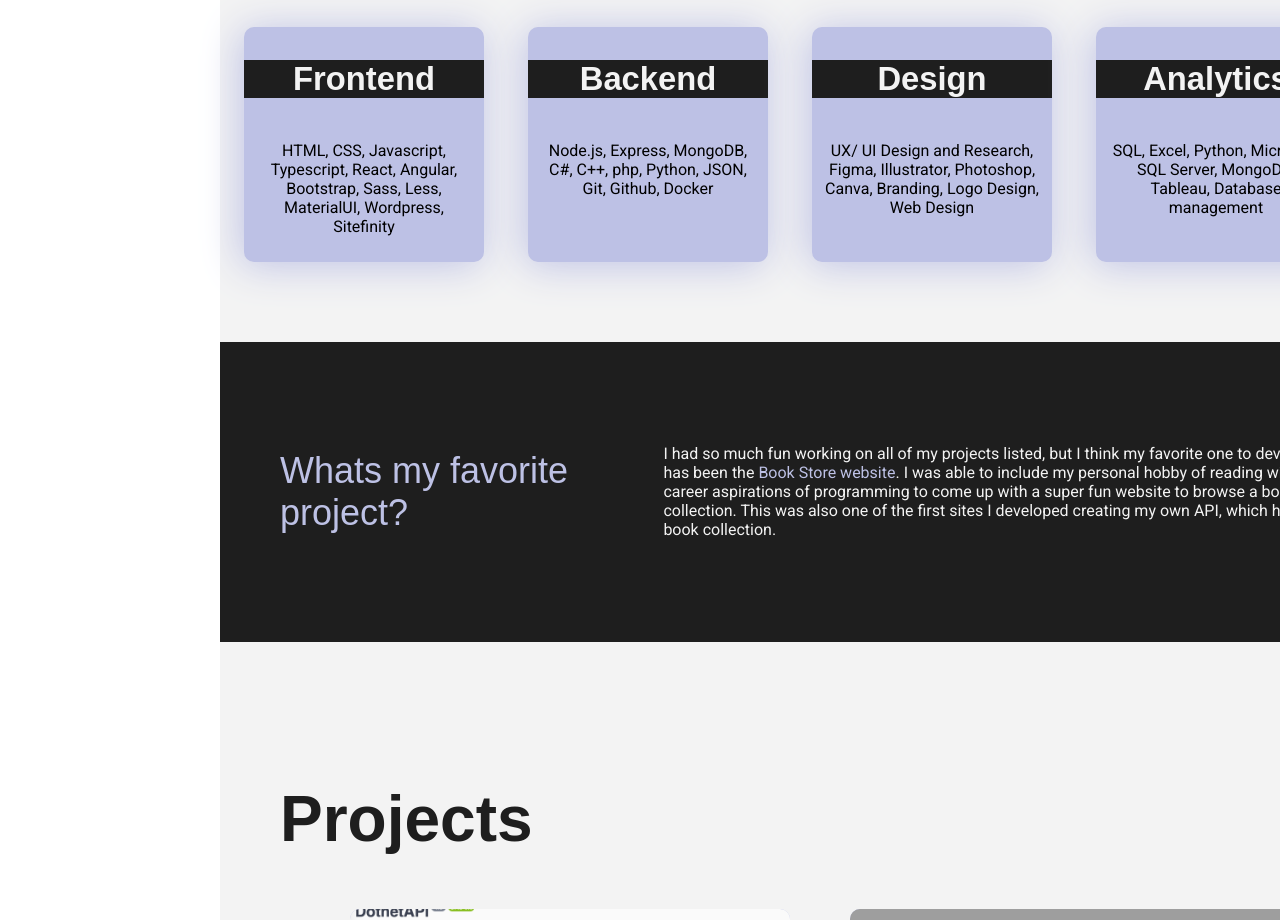
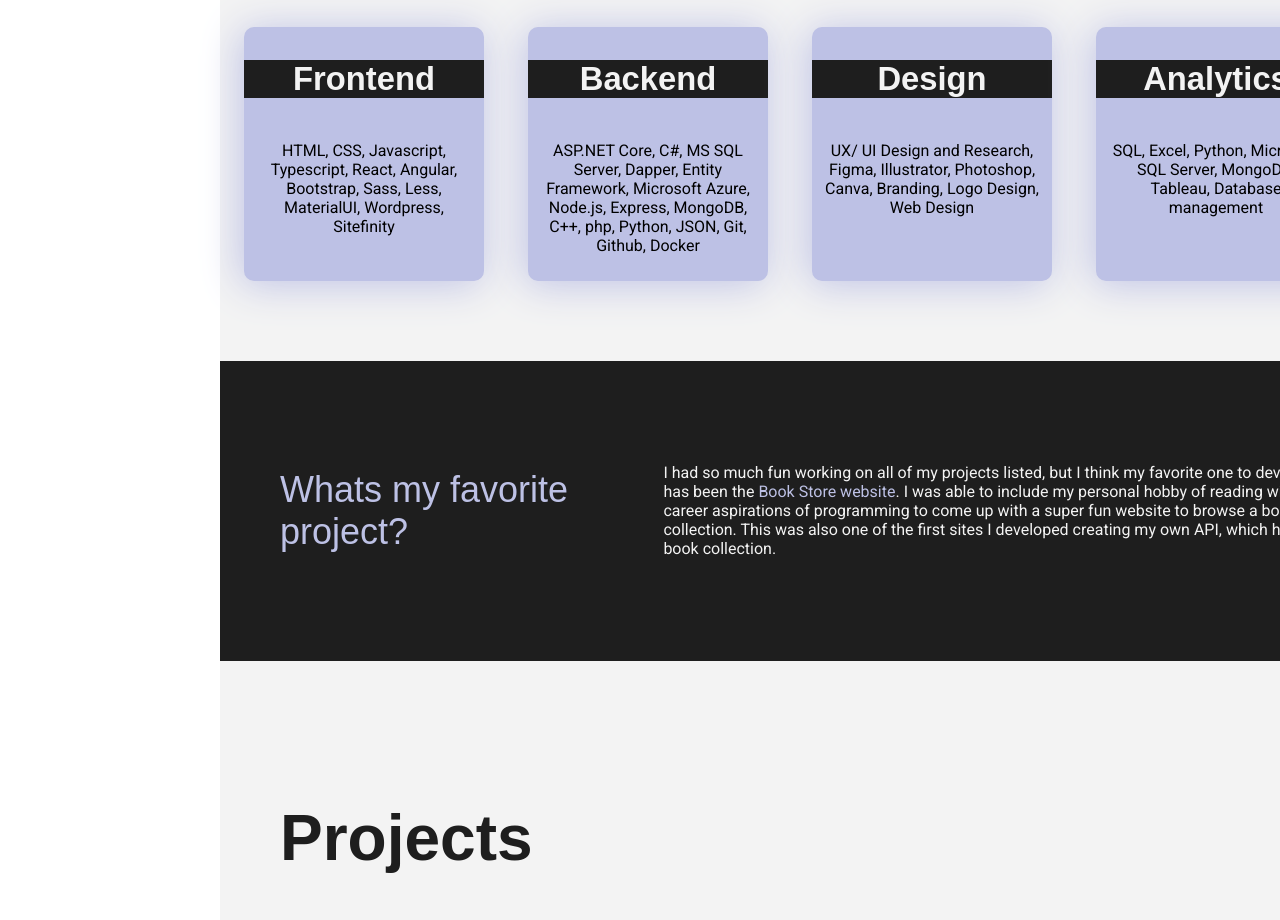
Before and after one commit to Stephanie01011011/portfolio2024, a React (Create React App) app: page / in a window 1280 px wide. Shown: the part 1020-1940 px from the top of the page. Built offline with nearby package versions, Linux system fonts and the light colour scheme; grey boxes are pictures that could not be loaded; a web font is replaced by a local one.

Commit message:
Add new skills

```diff
--- a/src/components/Skills.tsx
+++ b/src/components/Skills.tsx
@@ -16,7 +16,7 @@ function Skills() {
     <h3 id='skill-title'>Backend</h3>
     </div>
   <div className="card-body">
-    <p className="card-text">Node.js, Express, MongoDB, C#, C++, php, Python, JSON, Git, Github, Docker</p>
+    <p className="card-text">ASP.NET Core, C#, MS SQL Server, Dapper, Entity Framework, Microsoft Azure, Node.js, Express, MongoDB, C++, php, Python, JSON, Git, Github, Docker</p>
   </div>
 </div>
       <div className="card" style={{width: "240px"}}>
--- a/src/projects.ts
+++ b/src/projects.ts
@@ -7,7 +7,7 @@ interface Project {
 }
 
 
-let projects: Project[] = [{image: "./Assets/Images/dotnet.png", title: "First ASP.NET Core API", tech: "C#, .NET Core, Dapper, MS SQL Server, Microsoft Azure, Postman", url: "https://docs.google.com/document/d/1RhdC7wZ4BMZsTNYVOJLXBdQ6SwDli8UQ9fVGbkM97so/edit?usp=sharing", github: "https://docs.google.com/document/d/1RhdC7wZ4BMZsTNYVOJLXBdQ6SwDli8UQ9fVGbkM97so/edit?usp=sharing"},{image: "./Assets/Images/gallery.png", title: "Art Gallery", tech: "JS, React, Art Institute of Chicago API, HTML/CSS", url: "https://stephanie01011011.github.io/gallerywebapp/", github: "https://github.com/Stephanie01011011/gallerywebapp"}, {image: "./Assets/Images/starwars.png", title: "Star Wars Adventure", tech: "Typescript, Materials UI, React, HTML, Star Wars API", url: "https://stephanie01011011.github.io/starwars/", github: "https://github.com/Stephanie01011011/starwars"},
+let projects: Project[] = [{image: "./Assets/Images/dotnet.png", title: "Basic ASP.NET Core API", tech: "C#, .NET Core, Dapper, MS SQL Server, Stored Procedures, Microsoft Azure, Postman", url: "https://docs.google.com/document/d/1RhdC7wZ4BMZsTNYVOJLXBdQ6SwDli8UQ9fVGbkM97so/edit?usp=sharing", github: "https://docs.google.com/document/d/1RhdC7wZ4BMZsTNYVOJLXBdQ6SwDli8UQ9fVGbkM97so/edit?usp=sharing"},{image: "./Assets/Images/gallery.png", title: "Art Gallery", tech: "JS, React, Art Institute of Chicago API, HTML/CSS", url: "https://stephanie01011011.github.io/gallerywebapp/", github: "https://github.com/Stephanie01011011/gallerywebapp"}, {image: "./Assets/Images/starwars.png", title: "Star Wars Adventure", tech: "Typescript, Materials UI, React, HTML, Star Wars API", url: "https://stephanie01011011.github.io/starwars/", github: "https://github.com/Stephanie01011011/starwars"},
     {image: "./Assets/Images/bookstore.png", title: "Book Store", tech: "Node.js, Express, React, HTML/CSS, Render", url: "https://stephanie01011011.github.io/fablefrontend/", github: "https://github.com/Stephanie01011011/fablefrontend"},
     {image: "./Assets/Images/workout.png", title: "Exercise Tracker", tech: "Node.js, Express, React, HTML/CSS, Render", url: "https://stephanie01011011.github.io/workoutlog-frontend/", github: "https://github.com/Stephanie01011011/workoutlog"},
     {image: "./Assets/Images/voyager.png", title: "Travel Booking Site", tech: "Typescript, Materials UI, React, HTML/CSS", url: "https://stephanie01011011.github.io/travelsite/", github: "https://github.com/Stephanie01011011/travelsite"},
```
